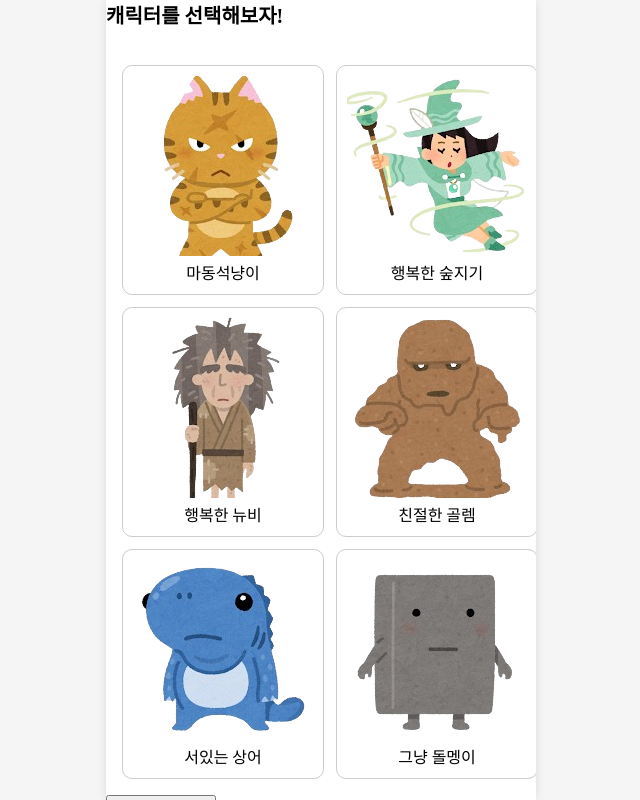
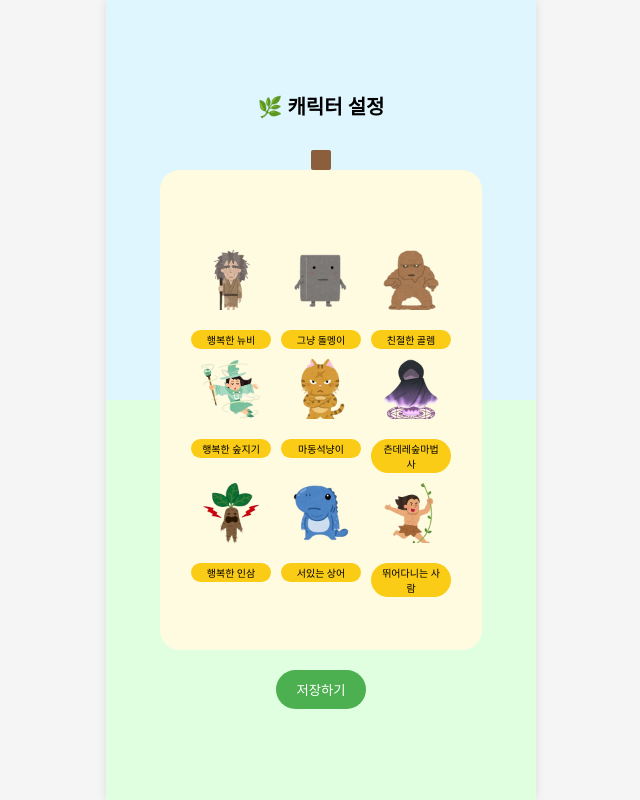
Before and after one commit to yewon2ee/emotional-forest, a React (Vite) app: page /profile/character in a window 1280 px wide. Shown: the whole page, without its empty margins (319-959 px from the left). Built offline with nearby package versions, Linux system fonts and the light colour scheme.

Commit message:
feat: 캐릭터 세팅 페이지 구현:

```diff
--- a/src/App.jsx
+++ b/src/App.jsx
@@ -4,7 +4,7 @@ import "./index.css";
 
 function App() {
   return (
-    <div className="app-wrapper">
+    <div>
       <AppRoutes />
     </div>
   );
--- a/src/pages/CharacterSettingPage.jsx
+++ b/src/pages/CharacterSettingPage.jsx
@@ -1,94 +1,59 @@
-import React , {useState} from 'react';
-import CharacterGrid from '../components/character/CharacterGrid';
-import "../styles/CharacterGrid.css";
-
+import React, { useState } from 'react';
+import "../styles/CharacterSettingPage.css";
+import { useNavigate } from 'react-router-dom';
 
 const CharacterSettingPage = () => {
-  //선택된 캐릭터 관리
-  const [selectedCharacter , setSelectedCharacter] = useState(null);
+  const navigate = useNavigate();
+  const [selectedCharacter, setSelectedCharacter] = useState(null);
 
-  //예시 캐릭터 리스트
-  const character = [
-    {
-      id: 1,
-      image: "/assets/characters/cat.png",
-      name: "마동석냥이",
-    },
-    {
-      id: 2,
-      image: "/assets/characters/forest_keeper.png",
-      name: "행복한 숲지기",
-    },
-    {
-      id: 3,
-      image: "/assets/characters/ginseng.png",
-      name: "행복을 나누는 인삼",
-    },
-    {
-      id: 4,
-      image: "/assets/characters/happy_beginner.png",
-      name: "행복한 뉴비",
-    },
-    {
-      id: 5,
-      image: "/assets/characters/kind_golem.png",
-      name: "친절한 골렘",
-    },
-    {
-      id: 6,
-      image: "/assets/characters/running_person.png",
-      name: "뛰어다니는 사람",
-    },
-    {
-      id: 7,
-      image: "/assets/characters/shark.png",
-      name: "서있는 상어",
-    },
-    {
-      id: 8,
-      image: "/assets/characters/stone.png",
-      name: "그냥 돌멩이",
-    },
-    {
-      id: 9,
-      image: "/assets/characters/magician.png",
-      name: "츤데레 숲마법사",
+  const characters = [
+    { id: 1, name: "행복한 뉴비", img: "/assets/characters/happy_beginner.png" },
+    { id: 2, name: "그냥 돌멩이", img: "/assets/characters/stone.png" },
+    { id: 3, name: "친절한 골렘", img: "/assets/characters/kind_golem.png" },
+    { id: 4, name: "행복한 숲지기", img: "/assets/characters/forest_keeper.png" },
+    { id: 5, name: "마동석냥이", img: "/assets/characters/cat.png" },
+    { id: 6, name: "츤데레숲마법사", img: "/assets/characters/magician.png" },
+    { id: 7, name: "행복한 인삼", img: "/assets/characters/ginseng.png" },
+    { id: 8, name: "서있는 상어", img: "/assets/characters/shark.png" },
+    { id: 9, name: "뛰어다니는 사람", img: "/assets/characters/running_person.png" },
+  ];
+
+  const handleSelectCharacter = (id) => {
+    setSelectedCharacter(id);
+    console.log("선택된 캐릭터 id:", id);
+  };
+
+  const handleSave = () => {
+    if (selectedCharacter) {
+      const profile = JSON.parse(localStorage.getItem("profile")) || {};
+      profile.characterId = selectedCharacter;
+      localStorage.setItem("profile", JSON.stringify(profile));
+      navigate("/profile/nickname");
+    } else {
+      alert("캐릭터를 선택해주세요!");
     }
-  ]
-
-  //캐릭터 선택 시 실횅될 함수
-  const handleSelectCharacter = (id) => {
-      setSelectedCharacter(id);
-      //브라우저개발자도구 콘솔에 값 출력하는 함수 - cout 해보면서 체크하는 느낌인듯하당
-      console.log("선택된 캐릭터 id:",id);
-  }
-
+  };
 
   return (
-    <div className="character-setting-page">
-      <h2>캐릭터를 선택해보자!</h2>
+    <div className="character-container">
+      <h2>🌿 캐릭터 설정</h2>
+      <div className="character-card">
+        <div className="character-grid">
+          {characters.map((char) => (
+            <div
+              key={char.id}
+              className={`character-item ${selectedCharacter === char.id ? "selected" : ""}`}
+              onClick={() => handleSelectCharacter(char.id)}
+            >
+              <img src={char.img} alt={char.name} />
+              <p>{char.name}</p>
+            </div>
+          ))}
+        </div>
+      </div>
+      <button onClick={handleSave}>저장하기</button>
+    </div>
+  );
+};
 
-      {/* 캐릭터 선택 그리드  */}
-      <CharacterGrid
-        characters={character}
-        selectedCharacter={selectedCharacter}
-        onSelect={handleSelectCharacter}
-      />
-
-
-      {/* 임시 버튼: 선택된 캐릭터 콘솔 확인 */}
-      <button
-        onClick={() =>
-          console.log(
-            "현재 선택된 캐릭터:",
-            characters.find((char) => char.id === selectedCharacter)
-          )
-        }
-      >
-        선택된 캐릭터 확인
-      </button>
-      <h3>프로필 아이콘 미리보기는 안넣엇음 아직. 안할거같아서 선택한 카드 id 로그 잘찍힘 </h3>
-    </div>
-  )
-}
 export default CharacterSettingPage;
--- a/src/pages/IntroPage.jsx
+++ b/src/pages/IntroPage.jsx
@@ -1,7 +1,7 @@
 import React from "react";
 import "../styles/IntroPage.css";
 import Button from "../components/common/Button";
-import { useBeforeUnload, useNavigate } from "react-router-dom";
+import {useNavigate } from "react-router-dom";
 
 const IntroPage = () => {
 
--- a/src/styles/CharacterCard.css
+++ /dev/null
@@ -1,17 +0,0 @@
-.character-card {
-    border: 1px solid #ccc;
-    border-radius: 10px;
-    padding: 10px;
-    text-align: center;
-    cursor: pointer;
-    transition: transform 0.2s, border 0.2s;
-  }
-
-  .character-card:hover {
-    transform: scale(1.05);
-  }
-
-  .character-card.selected {
-    border: 3px solid green;
-    transform: scale(1.1);
-  }
--- a/src/styles/CharacterGrid.css
+++ /dev/null
@@ -1,8 +0,0 @@
-
-.character-grid {
-    display: grid;
-    grid-template-columns: repeat(3, 1fr); /* 3열 그리드 */
-    gap: 12px;
-    justify-items: center; /* 각 카드 중앙 정렬 */
-    padding: 16px;
-  }
--- /dev/null
+++ b/src/styles/CharacterSettingPage.css
@@ -0,0 +1,89 @@
+.character-container {
+    width: 100%;
+    min-height: 100vh;
+    background: linear-gradient(#dff6ff 50%, #e0ffe0 50%);
+    display: flex;
+    flex-direction: column;
+    align-items: center;
+    padding-top: 0px;
+    justify-content: center;
+  }
+
+  .character-container h2 {
+    font-size: 20px;
+    margin-bottom: 20px;
+  }
+
+  .character-card {
+    background: #fffbe0;
+    width: 75%;
+    height: 480px;
+    border-radius: 20px;
+    padding: 40px 20px;
+    text-align: center;
+    position: relative;
+    margin-top: 30px;
+  }
+
+  .character-card::before {
+    content: "";
+    position: absolute;
+    top: -20px;
+    left: calc(50% - 10px);
+    width: 20px;
+    height: 20px;
+    background: #8b5e3c;
+    border-radius: 2px;
+  }
+
+  .character-grid {
+    display: grid;
+    grid-template-columns: repeat(3, 1fr);
+    gap: 10px;
+    justify-items: center; /* 각 아이템을 열 중앙에 */
+    justify-content: center; /* 전체 그리드를 부모 중앙에 */
+    padding: 40px;
+    width: 100%; /* 추가: 전체 카드 폭을 꽉 채움 */
+    box-sizing: border-box; /* 패딩 포함 계산 */
+  }
+
+
+  .character-item {
+    display: flex;
+    flex-direction: column;
+    align-items: center;
+    cursor: pointer;
+    transition: transform 0.2s, border 0.2s;
+  }
+
+  .character-item img {
+    width: 60px;
+    height: 60px;
+    object-fit: contain;
+  }
+
+  .character-item p {
+    background: #facc15;
+    border-radius: 20px;
+    width: 80px;
+    text-align: center;
+    padding: 2px 8px;
+    font-size: 10px;
+    margin-top: 20px;
+
+  }
+
+  .character-item.selected img {
+    border: 2px solid green;
+    border-radius: 10px;
+    transform: scale(1.1);
+  }
+
+  button {
+    margin-top: 20px;
+    padding: 10px 20px;
+    background: #4caf50;
+    color: white;
+    border: none;
+    border-radius: 20px;
+  }
--- a/src/styles/ProfileSettingPage.css
+++ b/src/styles/ProfileSettingPage.css
@@ -5,7 +5,9 @@
     display: flex;
     flex-direction: column;
     align-items: center;
-    padding-top: 40px;
+    padding-top: 0px;
+    justify-content: center; /* 추가: 세로 중앙 정렬 */
+
   }
 
   h2 {
@@ -15,8 +17,8 @@
 
   .card {
     background: #fffbe0;
-    width: 70%;
-    height: 500px;
+    width: 75%;
+    height: 480px;
     border-radius: 20px;
     padding: 40px 20px;
     text-align: center;
```
